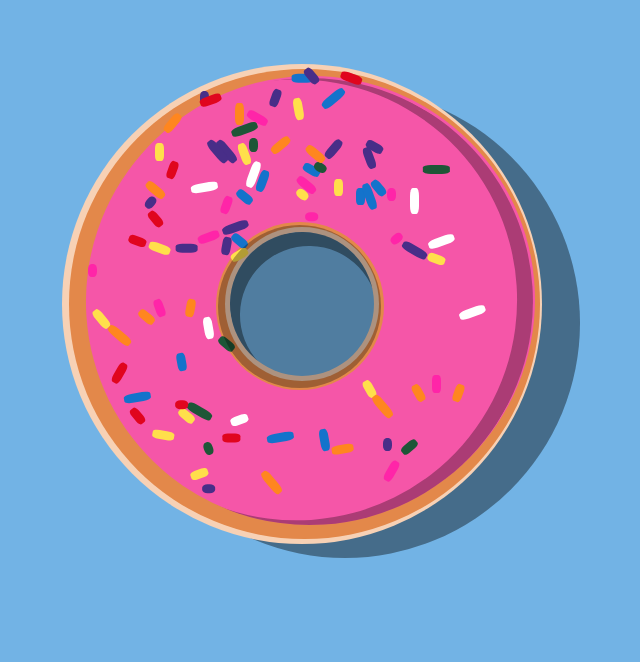
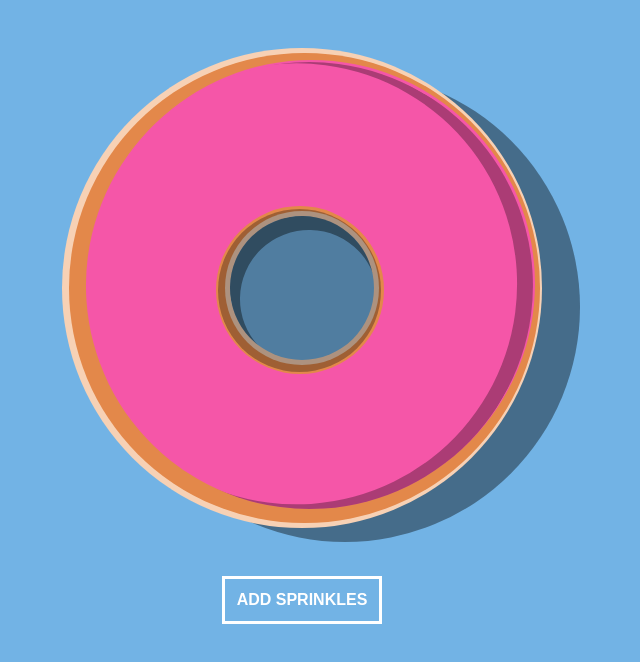
Before and after one commit to pennmeg/pure_css-donut, a plain HTML site: page index.html in a window 1280 px wide. Shown: the whole page, without its empty margins (338-978 px from the left). Drawn offline with Linux system fonts and the light colour scheme.

Commit message:
add the sprinkles on js click

```diff
--- a/index.html
+++ b/index.html
@@ -111,5 +111,9 @@
         <div class="donut shadow"></div>
       </div>
     </div>
+    <div id="button--holder">
+      <button id="button--sprinkles" type="button">Add Sprinkles</button>
+    </div>
+    <script src="script-sprinkles.js"></script>
   </body>
 </html>
--- /dev/null
+++ b/script-sprinkles.js
@@ -0,0 +1,15 @@
+document.addEventListener("DOMContentLoaded", function() {
+  // console.log("--- Hello World ---");
+  var sprinkleButton = document.getElementById("button--sprinkles");
+  sprinkleButton.addEventListener("click", addSprinkles);
+  function addSprinkles(){
+    // console.log("=== sprinkleButton ===");
+    console.log("--- Add the Sprinkles! ---");
+    var sprinkles = document.getElementsByClassName("sprinkle");
+    // console.log("All sprinkles: ", sprinkles);
+    for (var i = 0; i < sprinkles.length; i++) {
+      sprinkles[i].style.display = "block";
+      // console.log("--- Sprinkles should be visible ---");
+    }
+  };
+});
--- a/styles-donut.css
+++ b/styles-donut.css
@@ -4,9 +4,29 @@ body {
 }
 #box {
   position: relative;
-  margin: 4em auto;
+  margin: 3em auto;
   height: 30em;
   width: 30em;
+}
+#button--holder {
+  display: flex;
+  justify-content: center;
+}
+#button--sprinkles {
+  height: 3em;
+  width: 10em;
+  color: white;
+  font-size: 1em;
+  font-weight: 600;
+  text-transform: uppercase;
+  background-color: rgb(114,179,229);
+  border: 3px solid white;
+  transition: color .25s ease-in-out, background-color .25s ease-in-out;
+}
+#button--sprinkles:hover,
+#button--sprinkles:focus {
+  color: rgb(114,179,229);
+  background-color: white;
 }
 /* --- Donut and Icing --- */
 .donut {
--- a/styles-sprinkles.css
+++ b/styles-sprinkles.css
@@ -435,9 +435,10 @@
   left: 28%;
   transform: rotate(320deg);
 }
-/* --- Sprinle Set Up --- */
+/* --- Sprinkle Set Up --- */
 .sprinkle {
   position: absolute;
+  display: none;
 }
 .xs {
   width: 2%;
```
